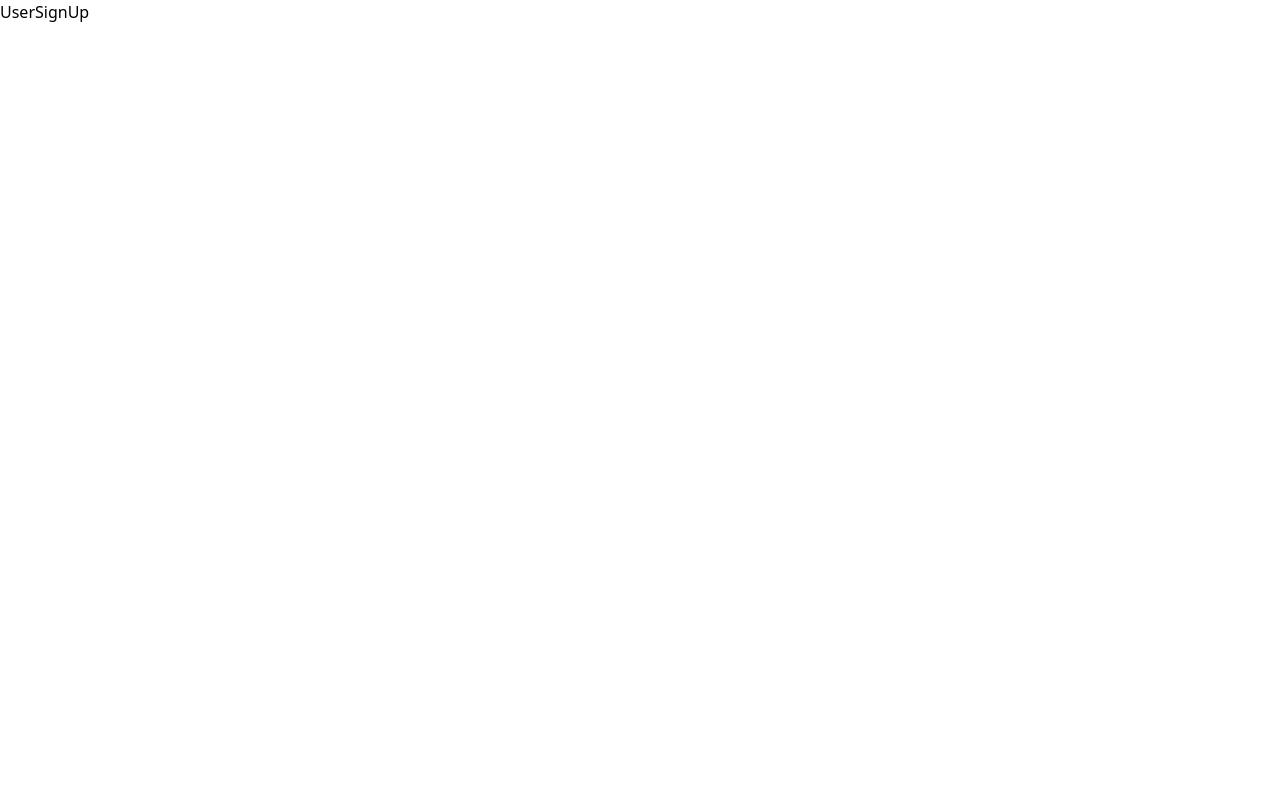
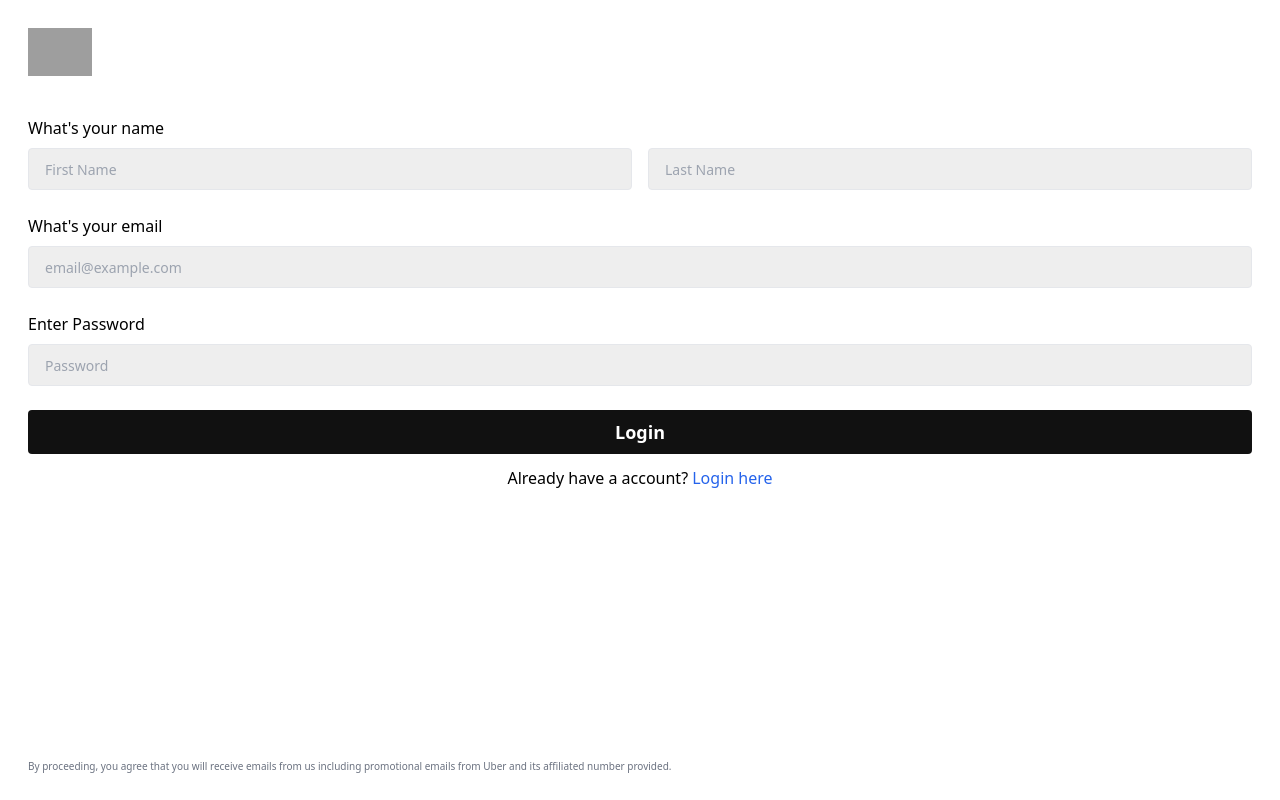
Before and after one commit to TarunVermaaa/Tuber, a React (Vite) app in the folder frontend/: page /signup in a window 1280 px wide. Built offline with nearby package versions, Linux system fonts and the light colour scheme; grey boxes are pictures that could not be loaded.

Commit message:
addedSignup

```diff
--- /dev/null
+++ b/frontend/src/context/userContext.jsx
@@ -0,0 +1,23 @@
+import { createContext, useState } from "react";
+
+export const UserDataContext = createContext();
+
+const UserContext = ({ children }) => {
+  const [user, setUser] = useState({
+    email: "",
+    fullname: {
+      firstName: "",
+      lastName: "",
+    },
+  });
+
+  return (
+    <div>
+      <UserDataContext.Provider value={[user, setUser]}>
+        {children}
+      </UserDataContext.Provider>
+    </div>
+  );
+};
+
+export default UserContext;
--- a/frontend/src/main.jsx
+++ b/frontend/src/main.jsx
@@ -3,11 +3,14 @@ import { createRoot } from "react-dom/client";
 import "./index.css";
 import App from "./App.jsx";
 import { BrowserRouter } from "react-router-dom";
+import UserContext from "../src/context/userContext.jsx";
 
 createRoot(document.getElementById("root")).render(
   <StrictMode>
+  <UserContext>
     <BrowserRouter>
       <App />
     </BrowserRouter>
+  </UserContext>
   </StrictMode>
 );
--- a/frontend/src/pages/CaptainSignUp.jsx
+++ b/frontend/src/pages/CaptainSignUp.jsx
@@ -1,9 +1,96 @@
-import React from 'react'
+import React, { useState } from "react";
+import { Link } from "react-router-dom";
 
 const CaptainSignUp = () => {
+  const [email, setEmail] = useState("");
+  const [password, setPassword] = useState("");
+  const [firstName, setFirstName] = useState("");
+  const [lastName, setLastName] = useState("");
+  const [userData, setUserData] = useState({});
+
+  const SubmitHandler = (e) => {
+    e.preventDefault();
+    setEmail("");
+    setPassword("");
+    setFirstName("");
+    setLastName("");
+    setUserData({
+      fullname: { firstname: firstName, lastname: lastName },
+      email: email,
+      password: password,
+    });
+  };
+
   return (
-    <div>CaptainSignUp</div>
-  )
-}
+    <div className="py-5 px-5 flex flex-col justify-between h-screen">
+      <div>
+        <img
+          src="https://logos-world.net/wp-content/uploads/2020/05/Uber-Emblem.png"
+          alt=""
+          className="w-16 mb-10 "
+        />
+        <form onSubmit={(e) => SubmitHandler(e)}>
+          <h3 className="text-base font-medium mb-2">What's your name</h3>
+          <div className="flex gap-4 mb-6">
+            <input
+              className="bg-[#eeeeee] w-1/2  rounded py-2 px-4 border  text-base placeholder:text-sm"
+              type="text"
+              placeholder="First Name"
+              required
+              value={firstName}
+              onChange={(e) => setFirstName(e.target.value)}
+            />
 
-export default CaptainSignUp
+            <input
+              className="bg-[#eeeeee] w-1/2 rounded py-2 px-4 border  text-base placeholder:text-sm"
+              type="text"
+              placeholder="Last Name"
+              required
+              value={lastName}
+              onChange={(e) => setLastName(e.target.value)}
+            />
+          </div>
+
+          <h3 className="text-base font-medium mb-2">What's your email</h3>
+          <input
+            className="bg-[#eeeeee] mb-6 rounded py-2 px-4 border w-full  text-base placeholder:text-sm"
+            type="email"
+            placeholder="email@example.com"
+            required
+            value={email}
+            onChange={(e) => setEmail(e.target.value)}
+          />
+
+          <h3 className="text-base font-medium mb-2">Enter Password</h3>
+          <input
+            className="bg-[#eeeeee] mb-6 rounded py-2 px-4 border w-full  text-base placeholder:text-sm"
+            type="password"
+            placeholder="Password"
+            required
+            value={password}
+            onChange={(e) => setPassword(e.target.value)}
+          />
+
+          <button className="bg-[#111] text-white font-semibold  mb-3 rounded py-2 px-4  w-full text-lg placeholder:text-base">
+            Login
+          </button>
+        </form>
+        <p className="text-center">
+          Already have a account?
+          <Link to="/captain-login" className="text-blue-600">
+            &nbsp;Login here
+          </Link>
+        </p>
+      </div>
+
+      <div>
+        <p className="text-[10px] leading-tight text-gray-500">
+          This site is protected by reCAPTCHA and the{" "}
+          <span className="underline"> Google Privacy Policy </span> applies.
+        </p>
+      </div>
+    </div>
+  );
+};
+
+export default CaptainSignUp;
--- a/frontend/src/pages/UserSignUp.jsx
+++ b/frontend/src/pages/UserSignUp.jsx
@@ -1,9 +1,98 @@
-import React from 'react'
+import React, { useState } from "react";
+import { Link } from "react-router-dom";
 
 const UserSignUp = () => {
+  const [email, setEmail] = useState("");
+  const [password, setPassword] = useState("");
+  const [firstName, setFirstName] = useState("");
+  const [lastName, setLastName] = useState("");
+  const [userData, setUserData] = useState({});
+
+  const SubmitHandler = (e) => {
+    e.preventDefault();
+    setEmail("");
+    setPassword("");
+    setFirstName("");
+    setLastName("");
+    setUserData({
+      fullname: { firstname: firstName, lastname: lastName },
+      email: email,
+      password: password,
+    });
+  };
+
   return (
-    <div>UserSignUp</div>
-  )
-}
+    <div className="p-7 flex flex-col justify-between h-screen">
+      <div>
+        <img
+          src="https://upload.wikimedia.org/wikipedia/commons/c/cc/Uber_logo_2018.png"
+          alt=""
+          className="w-16 mb-10 "
+        />
+        <form onSubmit={(e) => SubmitHandler(e)}>
+          <h3 className="text-base font-medium mb-2">What's your name</h3>
+          <div className="flex gap-4 mb-6">
+            <input
+              className="bg-[#eeeeee] w-1/2  rounded py-2 px-4 border  text-base placeholder:text-sm"
+              type="text"
+              placeholder="First Name"
+              required
+              value={firstName}
+              onChange={(e) => setFirstName(e.target.value)}
+            />
 
-export default UserSignUp
+            <input
+              className="bg-[#eeeeee] w-1/2 rounded py-2 px-4 border  text-base placeholder:text-sm"
+              type="text"
+              placeholder="Last Name"
+              required
+              value={lastName}
+              onChange={(e) => setLastName(e.target.value)}
+            />
+          </div>
+
+          <h3 className="text-base font-medium mb-2">What's your email</h3>
+          <input
+            className="bg-[#eeeeee] mb-6 rounded py-2 px-4 border w-full  text-base placeholder:text-sm"
+            type="email"
+            placeholder="email@example.com"
+            required
+            value={email}
+            onChange={(e) => setEmail(e.target.value)}
+          />
+
+          <h3 className="text-base font-medium mb-2">Enter Password</h3>
+          <input
+            className="bg-[#eeeeee] mb-6 rounded py-2 px-4 border w-full  text-base placeholder:text-sm"
+            type="password"
+            placeholder="Password"
+            required
+            value={password}
+            onChange={(e) => setPassword(e.target.value)}
+          />
+
+          <button className="bg-[#111] text-white font-semibold  mb-3 rounded py-2 px-4  w-full text-lg placeholder:text-base">
+            Login
+          </button>
+        </form>
+        <p className="text-center">
+          Already have a account?
+          <Link to="/login" className="text-blue-600">
+            &nbsp;Login here
+          </Link>
+        </p>
+      </div>
+
+      <div>
+        <p className="text-[10px] leading-tight text-gray-500">
+          {" "}
+          By proceeding, you agree that you will receive emails from us
+          including promotional emails from Uber and its affiliated number
+          provided.{" "}
+        </p>
+      </div>
+    </div>
+  );
+};
+
+export default UserSignUp;
```
